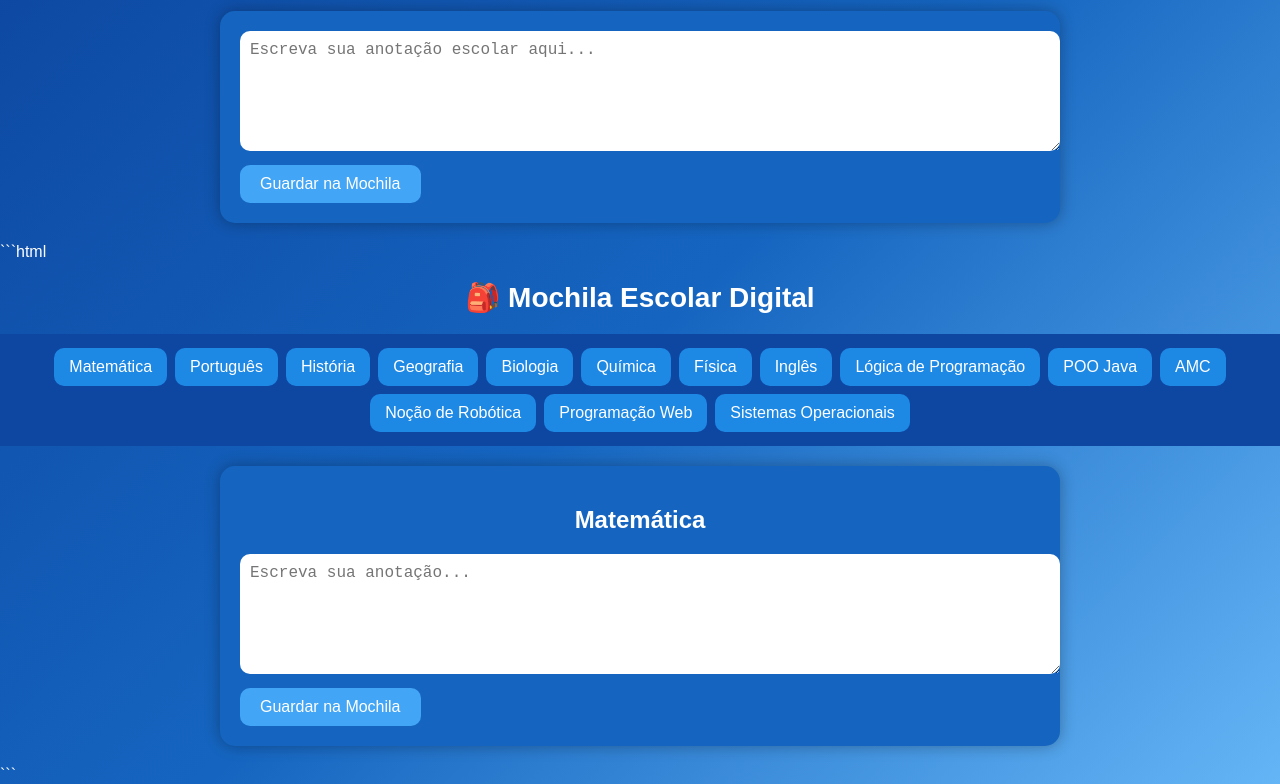
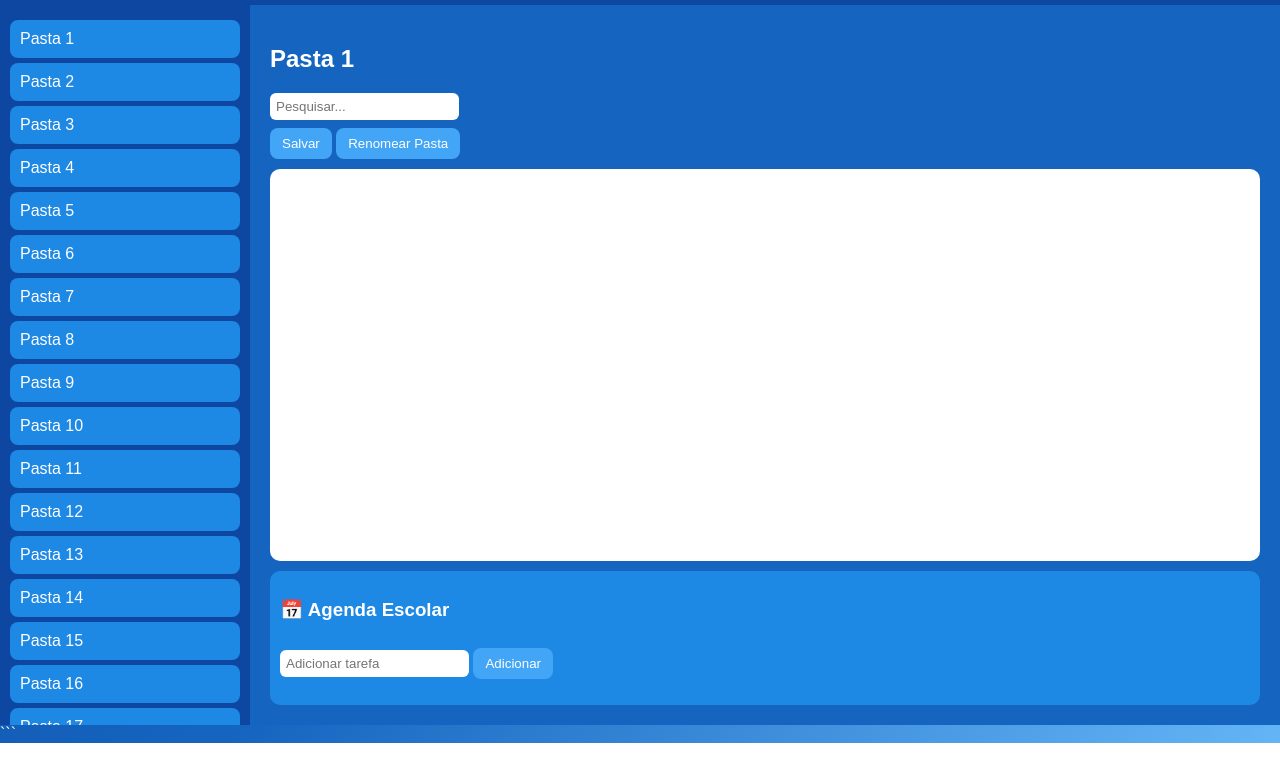
Before and after one commit to HASHEU-EUNICE/JULIA, a plain HTML site: page index.html in a window 1280 px wide. Shown: the part 82-866 px from the top of the page. After the commit the page ends 825 px from the top, so only its background shows below. Drawn offline with Linux system fonts and the light colour scheme.

Commit message:
index.html
Updated title and styles for the digital backpack application. Enhanced layout and added functionality for notes and agenda management.

````diff
--- a/index.html
+++ b/index.html
@@ -1,138 +1,4 @@
-<!DOCTYPE html>
-<html lang="pt-BR">
-<head>
-<meta charset="UTF-8">
-<title>Mochila Escolar</title>
-
-<style>
-
-body{
-font-family: Arial, sans-serif;
-background: linear-gradient(135deg,#0d47a1,#1976d2,#64b5f6);
-margin:0;
-padding:0;
-color:white;
-}
-
-header{
-text-align:center;
-padding:20px;
-font-size:28px;
-font-weight:bold;
-}
-
-.container{
-width:90%;
-max-width:800px;
-margin:auto;
-background:#1565c0;
-padding:20px;
-border-radius:15px;
-box-shadow:0 0 15px rgba(0,0,0,0.3);
-}
-
-textarea{
-width:100%;
-height:100px;
-border:none;
-border-radius:10px;
-padding:10px;
-font-size:16px;
-}
-
-button{
-margin-top:10px;
-padding:10px 20px;
-border:none;
-border-radius:10px;
-background:#42a5f5;
-color:white;
-font-size:16px;
-cursor:pointer;
-}
-
-button:hover{
-background:#1e88e5;
-}
-
-.note{
-background:#bbdefb;
-color:#0d47a1;
-padding:10px;
-margin-top:10px;
-border-radius:10px;
-display:flex;
-justify-content:space-between;
-align-items:center;
-}
-
-.delete{
-background:#0d47a1;
-color:white;
-border:none;
-padding:5px 10px;
-border-radius:8px;
-cursor:pointer;
-}
-
-</style>
-</head>
-
-<body>
-
-<header>🎒 Mochila de Anotações Escolares</header>
-
-<div class="container">
-
-<textarea id="noteInput" placeholder="Escreva sua anotação escolar aqui..."></textarea>
-
-<button onclick="addNote()">Guardar na Mochila</button>
-
-<div id="notes"></div>
-
-</div>
-
-<script>
-
-let notes = JSON.parse(localStorage.getItem("notes")) || [];
-
-function renderNotes(){
-const notesDiv = document.getElementById("notes");
-notesDiv.innerHTML="";
-
-notes.forEach((note,index)=>{
-notesDiv.innerHTML += `
-<div class="note">
-<span>${note}</span>
-<button class="delete" onclick="deleteNote(${index})">Excluir</button>
-</div>
-`;
-});
-
-}
-
-function addNote(){
-const input = document.getElementById("noteInput");
-if(input.value.trim() === "") return;
-
-notes.push(input.value);
-localStorage.setItem("notes",JSON.stringify(notes));
-input.value="";
-renderNotes();
-}
-
-function deleteNote(index){
-notes.splice(index,1);
-localStorage.setItem("notes",JSON.stringify(notes));
-renderNotes();
-}
-
-renderNotes();
-
-</script>
-
-</body>
-  ```html
+```html
 <!DOCTYPE html>
 <html lang="pt-BR">
 <head>
@@ -142,71 +8,73 @@ renderNotes();
 <style>
 
 body{
-font-family: Arial;
 margin:0;
-background: linear-gradient(135deg,#0d47a1,#1565c0,#64b5f6);
+font-family:Arial;
+background:linear-gradient(135deg,#0d47a1,#1565c0,#64b5f6);
 color:white;
 }
 
 header{
-text-align:center;
-padding:20px;
-font-size:28px;
-font-weight:bold;
+display:flex;
+justify-content:space-between;
+align-items:center;
+padding:15px;
+background:#0d47a1;
 }
 
-.tabs{
+h1{
+margin:0;
+font-size:24px;
+}
+
+.container{
 display:flex;
-flex-wrap:wrap;
-justify-content:center;
+height:90vh;
+}
+
+.sidebar{
+width:230px;
 background:#0d47a1;
+overflow-y:auto;
 padding:10px;
 }
 
-.tab{
+.folder{
 background:#1e88e5;
-border:none;
-margin:4px;
-padding:10px 15px;
-border-radius:10px;
+padding:10px;
+margin:5px 0;
+border-radius:8px;
 cursor:pointer;
-color:white;
 }
 
-.tab:hover{
+.folder:hover{
 background:#42a5f5;
 }
 
-.container{
-width:90%;
-max-width:800px;
-margin:20px auto;
+.main{
+flex:1;
+padding:20px;
 background:#1565c0;
-padding:20px;
-border-radius:15px;
-}
-
-h2{
-text-align:center;
+display:flex;
+flex-direction:column;
 }
 
 textarea{
-width:100%;
-height:100px;
+flex:1;
+border:none;
 border-radius:10px;
-border:none;
 padding:10px;
 font-size:16px;
+resize:none;
 }
 
 button{
-margin-top:10px;
-padding:10px 20px;
+margin-top:8px;
+padding:8px 12px;
 border:none;
-border-radius:10px;
+border-radius:8px;
 background:#42a5f5;
 color:white;
-font-size:16px;
 cursor:pointer;
 }
 
@@ -214,160 +82,233 @@ button:hover{
 background:#1e88e5;
 }
 
-.note{
-background:#bbdefb;
-color:#0d47a1;
-padding:10px;
-margin-top:10px;
-border-radius:10px;
-display:flex;
-justify-content:space-between;
+.topbar{
+margin-bottom:10px;
 }
 
-.delete{
-background:#0d47a1;
-color:white;
+input{
+padding:6px;
+border-radius:6px;
 border:none;
-padding:5px 10px;
-border-radius:8px;
-cursor:pointer;
 }
+
+.agenda{
+margin-top:10px;
+background:#1e88e5;
+padding:10px;
+border-radius:10px;
+}
+
+.dark{
+background:#121212;
+}
+
+.dark .sidebar{background:#1f1f1f}
+.dark .main{background:#2b2b2b}
+.dark .folder{background:#333}
 
 </style>
 </head>
 
 <body>
 
-<header>🎒 Mochila Escolar Digital</header>
-
-<div class="tabs" id="tabs"></div>
+<header>
+<h1>🎒 Mochila Escolar</h1>
+<button onclick="toggleDark()">🌙 Tema</button>
+</header>
 
 <div class="container">
 
-<h2 id="materiaTitulo"></h2>
+<div class="sidebar" id="folders"></div>
 
-<textarea id="noteInput" placeholder="Escreva sua anotação..."></textarea>
+<div class="main">
 
-<button onclick="addNote()">Guardar na Mochila</button>
+<div class="topbar">
 
-<div id="notes"></div>
+<h2 id="folderTitle"></h2>
+
+<input id="search" placeholder="Pesquisar..." onkeyup="searchNotes()">
+
+<br>
+
+<button onclick="saveNotes()">Salvar</button>
+<button onclick="renameFolder()">Renomear Pasta</button>
+
+</div>
+
+<textarea id="notes"></textarea>
+
+<div class="agenda">
+
+<h3>📅 Agenda Escolar</h3>
+
+<input id="agendaInput" placeholder="Adicionar tarefa">
+<button onclick="addAgenda()">Adicionar</button>
+
+<ul id="agendaList"></ul>
+
+</div>
+
+</div>
 
 </div>
 
 <script>
 
-const materias = [
-"Matemática",
-"Português",
-"História",
-"Geografia",
-"Biologia",
-"Química",
-"Física",
-"Inglês",
-"Lógica de Programação",
-"POO Java",
-"AMC",
-"Noção de Robótica",
-"Programação Web",
-"Sistemas Operacionais"
-];
+let folders = JSON.parse(localStorage.getItem("folders"));
 
-let materiaAtual = materias[0];
+if(!folders){
 
-function criarAbas(){
+folders=[];
 
-const tabs = document.getElementById("tabs");
+for(let i=1;i<=21;i++){
+folders.push({name:"Pasta "+i,notes:""});
+}
 
-materias.forEach(m=>{
-const btn = document.createElement("button");
-btn.innerText = m;
-btn.className="tab";
-btn.onclick=()=>selecionarMateria(m);
-tabs.appendChild(btn);
-});
+localStorage.setItem("folders",JSON.stringify(folders));
 
 }
 
-function selecionarMateria(m){
+let agenda = JSON.parse(localStorage.getItem("agenda")) || [];
 
-materiaAtual = m;
+let current=0;
 
-document.getElementById("materiaTitulo").innerText = m;
+function renderFolders(){
 
-renderNotes();
+let div=document.getElementById("folders");
 
-}
+div.innerHTML="";
 
-function getNotes(){
+folders.forEach((f,i)=>{
 
-return JSON.parse(localStorage.getItem(materiaAtual)) || [];
+let item=document.createElement("div");
 
-}
+item.className="folder";
 
-function saveNotes(notes){
+item.innerText=f.name;
 
-localStorage.setItem(materiaAtual,JSON.stringify(notes));
+item.onclick=()=>openFolder(i);
 
-}
-
-function renderNotes(){
-
-const notesDiv = document.getElementById("notes");
-notesDiv.innerHTML="";
-
-let notes = getNotes();
-
-notes.forEach((note,index)=>{
-
-notesDiv.innerHTML += `
-<div class="note">
-<span>${note}</span>
-<button class="delete" onclick="deleteNote(${index})">Excluir</button>
-</div>
-`;
+div.appendChild(item);
 
 });
 
 }
 
-function addNote(){
+function openFolder(i){
 
-const input = document.getElementById("noteInput");
+current=i;
 
-if(input.value.trim()=="") return;
+document.getElementById("folderTitle").innerText=folders[i].name;
 
-let notes = getNotes();
+document.getElementById("notes").value=folders[i].notes;
 
-notes.push(input.value);
+}
 
-saveNotes(notes);
+function saveNotes(){
+
+folders[current].notes=document.getElementById("notes").value;
+
+localStorage.setItem("folders",JSON.stringify(folders));
+
+alert("Salvo!");
+
+}
+
+function renameFolder(){
+
+let name=prompt("Novo nome da pasta:");
+
+if(name){
+
+folders[current].name=name;
+
+localStorage.setItem("folders",JSON.stringify(folders));
+
+renderFolders();
+
+openFolder(current);
+
+}
+
+}
+
+function searchNotes(){
+
+let text=document.getElementById("search").value.toLowerCase();
+
+let note=document.getElementById("notes");
+
+let content=folders[current].notes;
+
+if(content.toLowerCase().includes(text)){
+
+note.style.background="#e3f2fd";
+
+}else{
+
+note.style.background="white";
+
+}
+
+}
+
+function toggleDark(){
+
+document.body.classList.toggle("dark");
+
+}
+
+function renderAgenda(){
+
+let ul=document.getElementById("agendaList");
+
+ul.innerHTML="";
+
+agenda.forEach((a,i)=>{
+
+let li=document.createElement("li");
+
+li.innerHTML=a+" <button onclick='removeAgenda("+i+")'>x</button>";
+
+ul.appendChild(li);
+
+});
+
+}
+
+function addAgenda(){
+
+let input=document.getElementById("agendaInput");
+
+if(input.value=="") return;
+
+agenda.push(input.value);
+
+localStorage.setItem("agenda",JSON.stringify(agenda));
 
 input.value="";
 
-renderNotes();
+renderAgenda();
 
 }
 
-function deleteNote(index){
+function removeAgenda(i){
 
-let notes = getNotes();
+agenda.splice(i,1);
 
-notes.splice(index,1);
+localStorage.setItem("agenda",JSON.stringify(agenda));
 
-saveNotes(notes);
-
-renderNotes();
+renderAgenda();
 
 }
 
-criarAbas();
-selecionarMateria(materias[0]);
+renderFolders();
+openFolder(0);
+renderAgenda();
 
 </script>
 
 </body>
 </html>
 ```
-
-</html>
````
